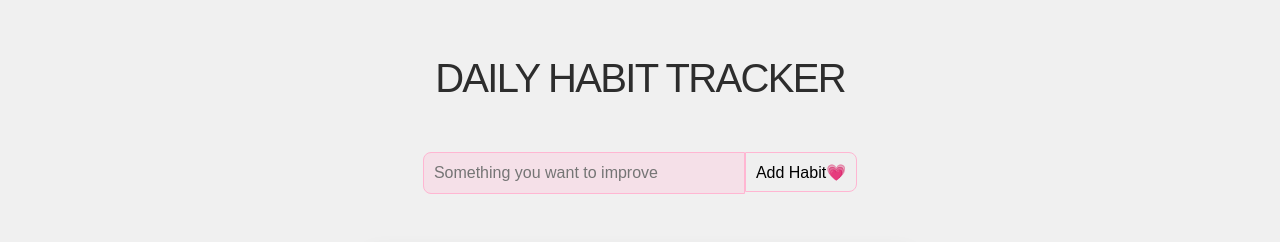
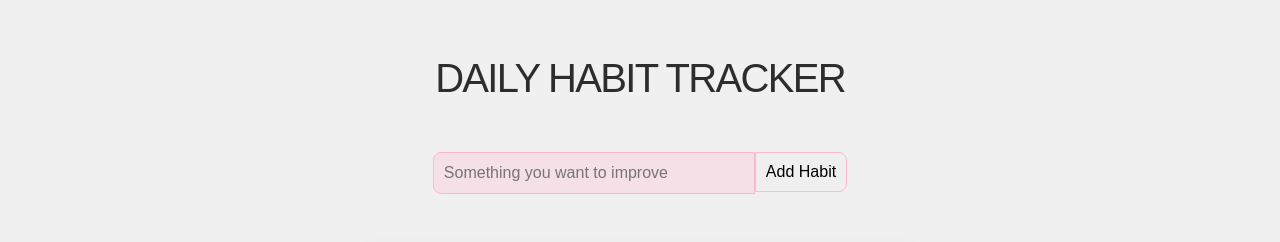
Before and after one commit to TanatswaSibanda/Habit-Tracker, a React (Vite) app: page / in a window 1280 px wide. Shown: the top 242 px of the page. Built offline with nearby package versions, Linux system fonts and the light colour scheme.

Commit message:
Remove emoji from Add Habit button
Removed the heart emoji from the Add Habit button label in src/App.jsx (changed "Add Habit💗" to "Add Habit"). This is a minor UI text cleanup for a cleaner display and improved accessibility; no functional behavior was changed.

```diff
--- a/src/App.jsx
+++ b/src/App.jsx
@@ -41,7 +41,7 @@ function App() {
       <h1 className='header'>DAILY HABIT TRACKER</h1>
       <div className='input'>
         <input type="text" placeholder='Something you want to improve' value={habit} onChange={(e) => setHabit(e.target.value)} />
-        <button onClick={addHabit}>Add Habit💗</button>
+        <button onClick={addHabit}>Add Habit</button>
       </div>
 
 
```
